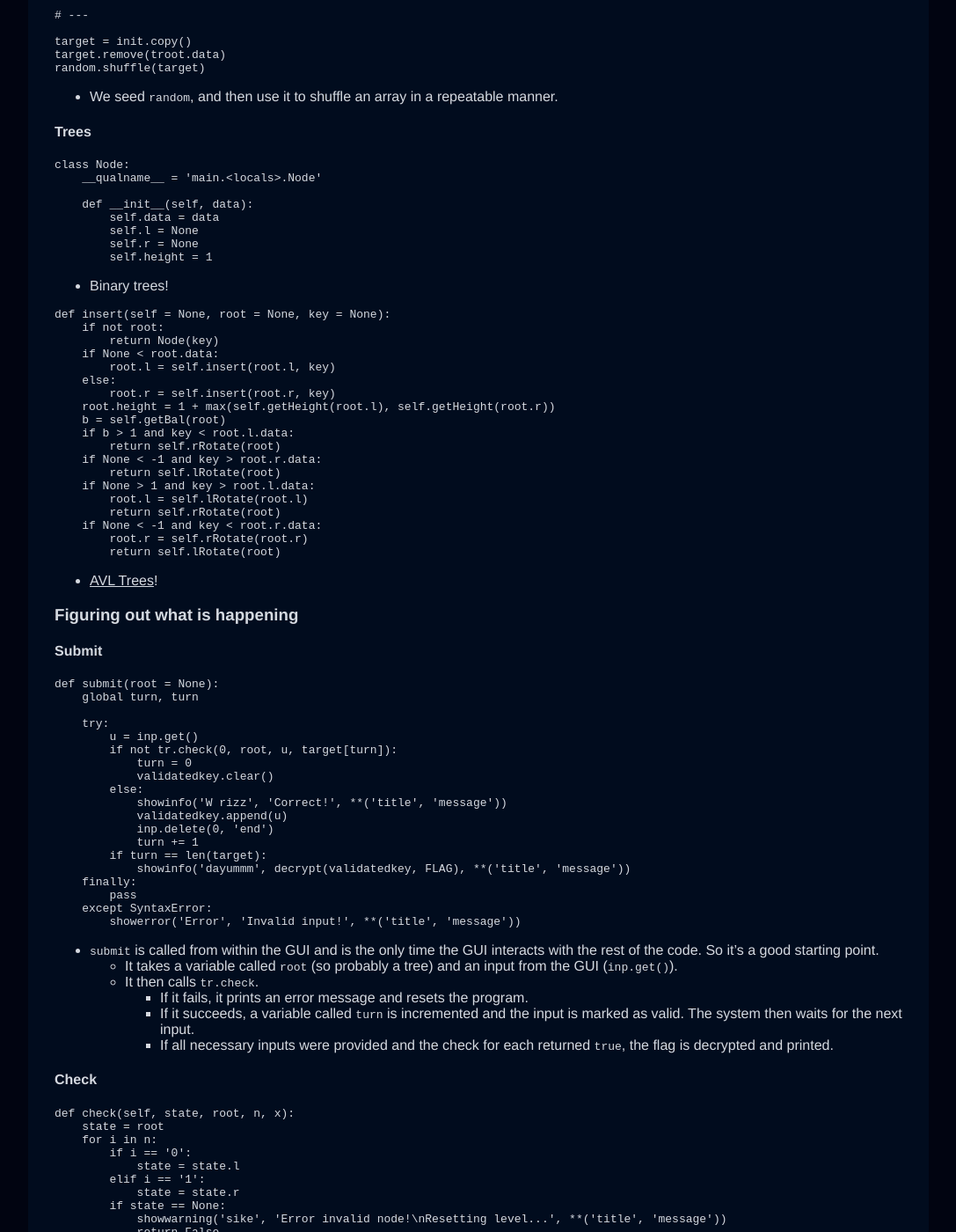
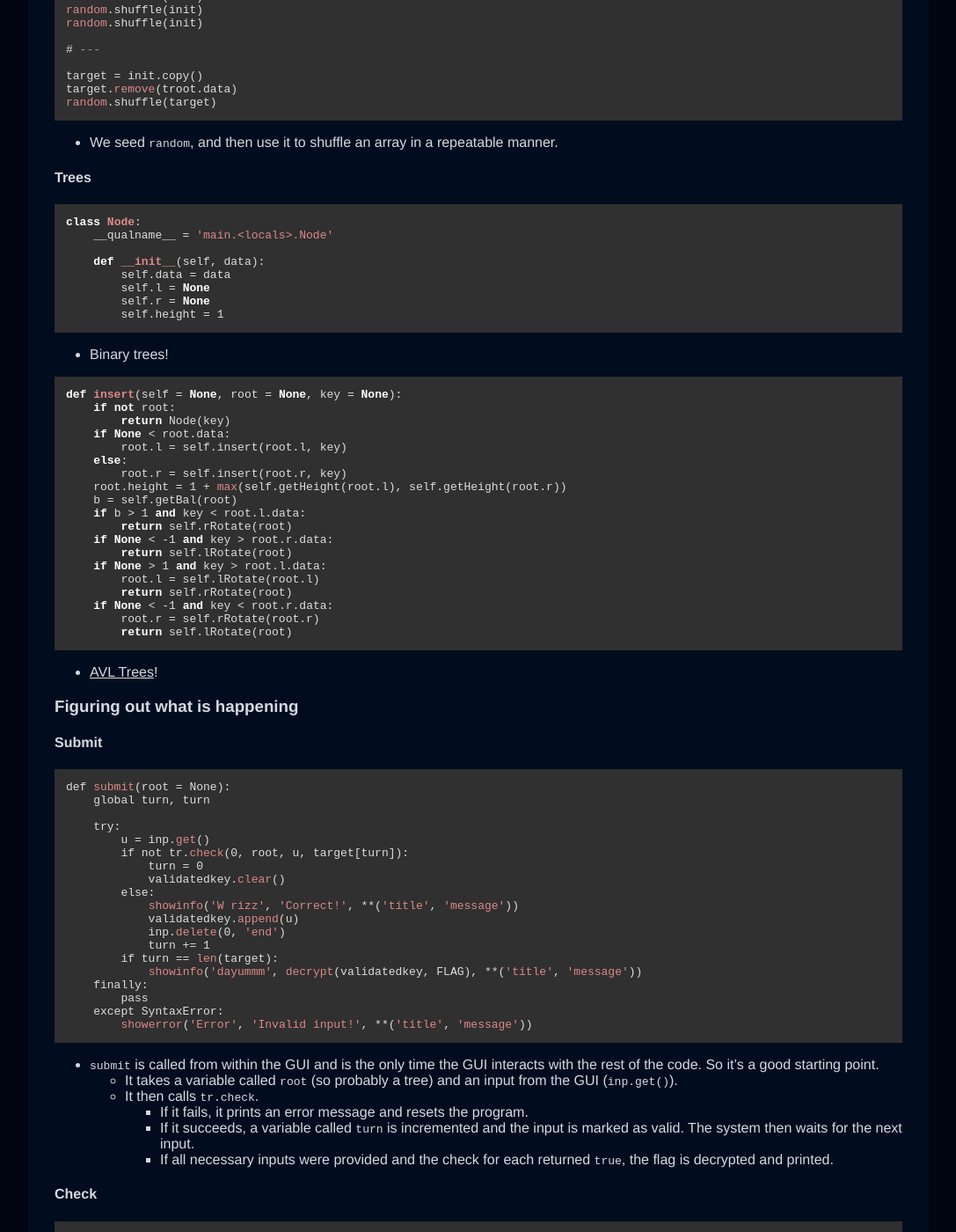
Before and after one commit to riesentoaster/valentinhuber.me, a Jekyll site: the page built from ctf/_posts/2023-10-13-tcp1p2023_Lock_the_Lock.md, in a window 1280 px wide and 1400 px high, scrolled down 1069 px. Shown: the whole window at 88% size, without its empty margins (96-1183 px from the left). Built offline with Jekyll 4.4.1, drawn with Linux system fonts in a browser that asks for light colours; nearby versions of some CDN libraries; some of the changed text lies outside the part shown.

Commit message:
adding code highlighting

````diff
--- a/_layouts/default.html
+++ b/_layouts/default.html
@@ -7,6 +7,9 @@
   <meta charset="utf-8">
   <title>{{ page.title }} – {{ site.title }}</title>
   <link rel="stylesheet" href="/assets/css/main.css">
+  <link rel="stylesheet" href="https://cdnjs.cloudflare.com/ajax/libs/highlight.js/11.8.0/styles/dark.min.css">
+  <script src="https://cdnjs.cloudflare.com/ajax/libs/highlight.js/11.8.0/highlight.min.js"></script>
+
   {% feed_meta %}
 </head>
 
--- a/ctf/_posts/2023-10-13-tcp1p2023_Lock_the_Lock.md
+++ b/ctf/_posts/2023-10-13-tcp1p2023_Lock_the_Lock.md
@@ -19,7 +19,7 @@
 
 #### Flag and decryption
 
-```python3
+```python
 FLAG = [ 90, 19, 95, 37, 58, 144, 131, 222, 253, 162, 107, 96, 98, 128, ...
 
 # ---
@@ -35,7 +35,7 @@
 
 #### Random
 
-```python3
+```python
 import random
 turn = 0
 random.seed(199)
@@ -59,7 +59,7 @@
 
 #### Trees
 
-```python3
+```python
 class Node:
     __qualname__ = 'main.<locals>.Node'
 
@@ -72,7 +72,7 @@
 
 - Binary trees!
 
-```python3
+```python
 def insert(self = None, root = None, key = None):
     if not root:
         return Node(key)
@@ -100,7 +100,7 @@
 
 #### Submit
 
-```python3
+```python
 def submit(root = None):
     global turn, turn
 
@@ -131,7 +131,7 @@
 
 #### Check
 
-```python3
+```python
 def check(self, state, root, n, x):
     state = root
     for i in n:
@@ -165,7 +165,7 @@
 - The array is then shuffled once more.
 - Finally, for each value in the array, we have to calculate the path of the node with the corresponding value in the tree.
 
-```python3
+```python
 def getPath(self, value, root):
     if not root or value == root.data:
         return ''
@@ -178,7 +178,7 @@
 - `getPath` takes a tree and a value and recursively calculates the path through the tree for the specified value in the form necessary for `check`.
 - We also need the same setup as the original has:
 
-```python3
+```python
 # Setting up the random array
 init = list(range(1, 1001))
 random.seed(199)
@@ -200,14 +200,14 @@
 
 - We then calculate the paths for all the inputs:
 
-```python3
+```python
 # Calculating paths
 input = [list(tr.getPath(e, root)) for e in target]
 ```
 
 - And finally validate our input and decrypt the flag:
 
-```python3
+```python
 # Calling check repeatedly
 turn = 0
 validatedKey = []
````
Also changed, not shown: other parts of _layouts/default.html (+1 -0 lines), ctf/_posts/2022-10-17-bsides2022_Crypto_3.md (+1 -1 lines), ctf/_posts/2022-10-17-bsides2022_Ninja_1.md (+1 -1 lines), ctf/_posts/2023-03-28-picoCTF2023_HideToSee.md (+1 -1 lines), ctf/_posts/2023-03-28-picoCTF2023_repetitions.md (+1 -1 lines).
